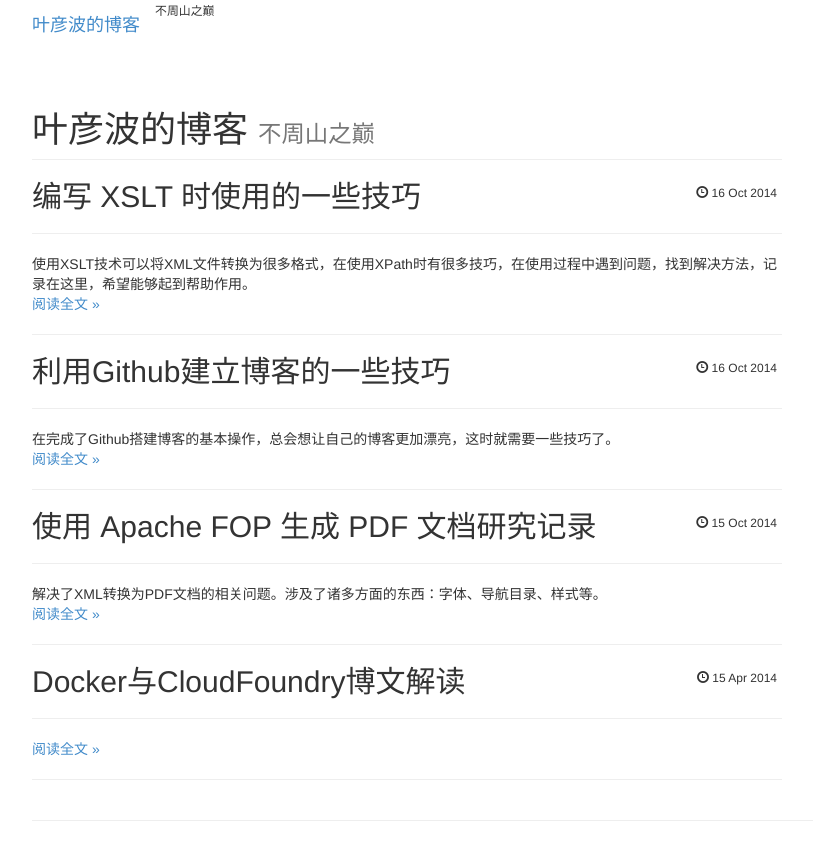
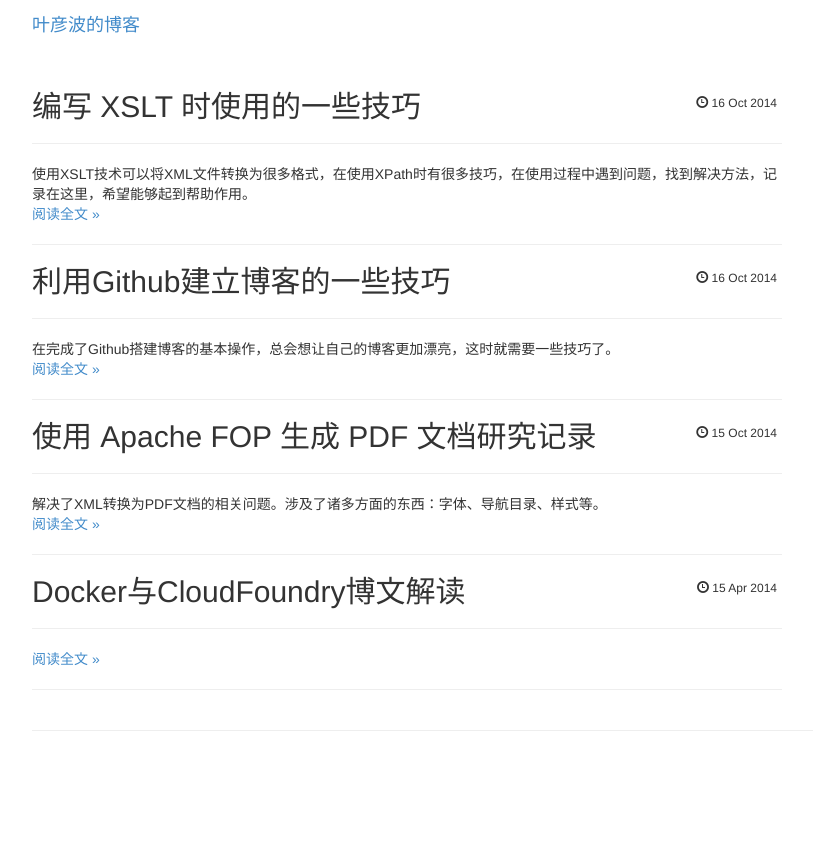
Before and after one commit to yeyanbo/yeyanbo.github.io, a Jekyll site: the page built from index.html, in a window 1280 px wide and 922 px high. Shown: the top 860 px of the window, without its empty margins (38-851 px from the left). Built offline with Jekyll 4.4.1, drawn with Linux system fonts in a browser that asks for light colours; Markdown is read by kramdown in place of the engine named in the settings.

Commit message:
css update

```diff
--- a/_layouts/default.html
+++ b/_layouts/default.html
@@ -26,14 +26,13 @@
     <![endif]-->
   </head>
 
-  <body>
+  <body class="skin-blue">
     <!-- Navigation -->
     <nav class="navbar navbar-fixed-top" role="navigation">
       <div class="container">
           <a class="navbar-brand" href="/index.html">
             叶彦波的博客
           </a>
-          <small>不周山之巅</small>
         </div>
         <!-- Collect the nav links, forms, and other content for toggling -->
 
--- a/index.html
+++ b/index.html
@@ -2,13 +2,6 @@
 layout: default
 title: 我的Blog
 ---
-
-<h1 class="page-header">
-  叶彦波的博客
-  <small>
-    不周山之巅
-  </small>
-</h1>
 
 {% for post in site.posts %}
 <h2>
```
